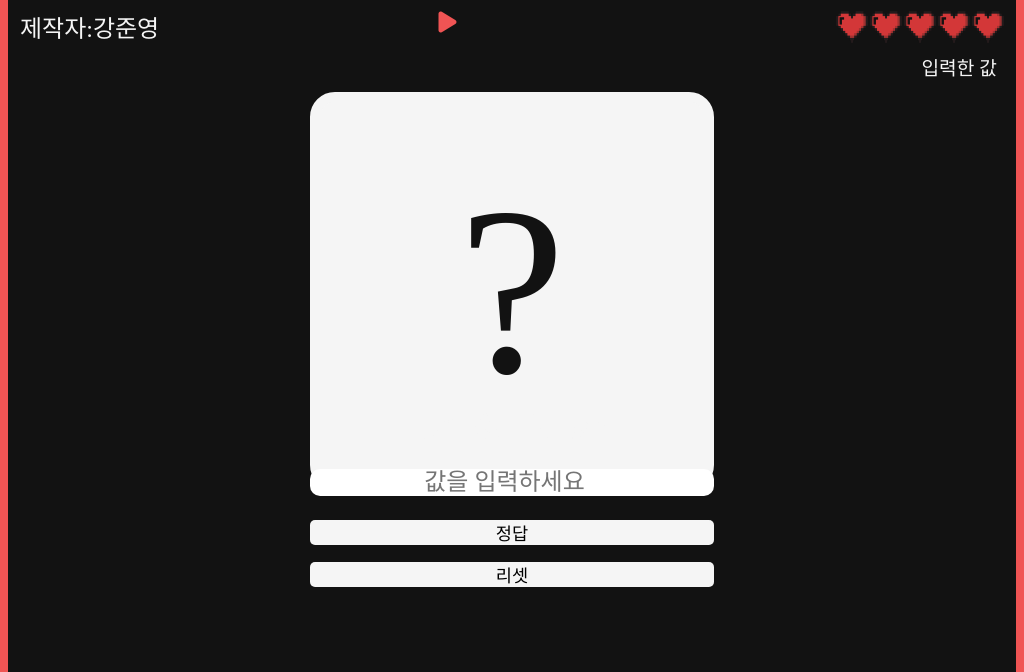
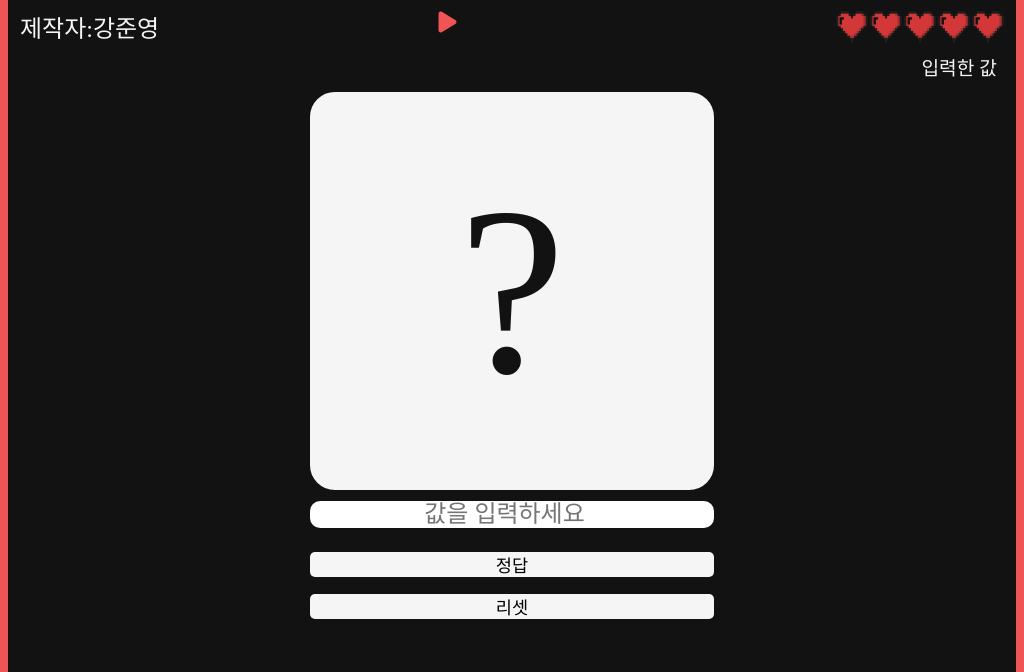
Before and after one commit to kdada223/UpDown, a plain HTML site: page index.html in a window 1024 px wide. Shown: the part 128-800 px from the top of the page. Drawn offline with Linux system fonts and the light colour scheme; a web font is replaced by a local one.

Commit message:
style: 수정했슈

```diff
--- a/style.css
+++ b/style.css
@@ -569,6 +569,7 @@ html {
 	.card-text {
 		font-size: 15em;
 	}
+
 	.img-mv {
 		display: none;
 	}
@@ -607,7 +608,7 @@ html {
 		display: flex;
 	}
 	.move-Input {
-		margin-top: -15em;
+		margin-top: -13em;
 		height: 25%;
 	}
 
```
